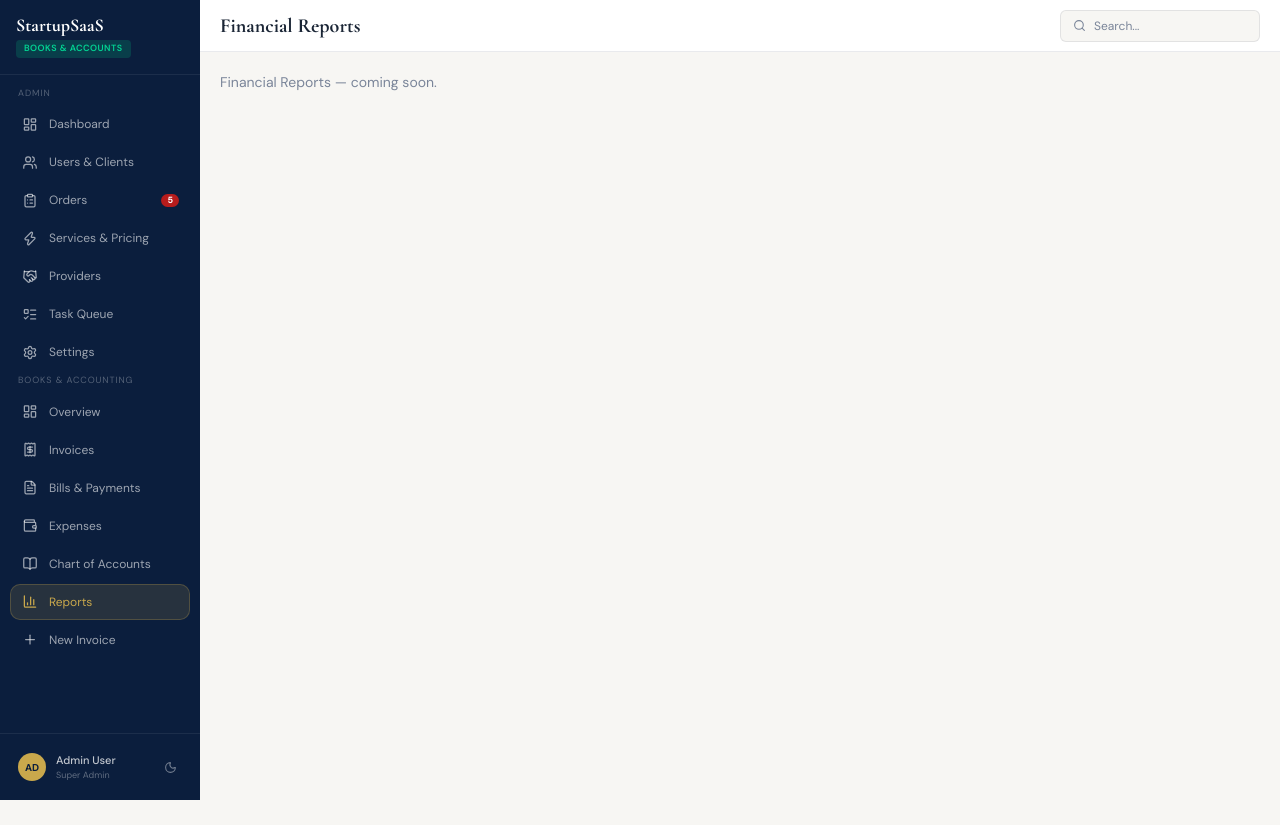
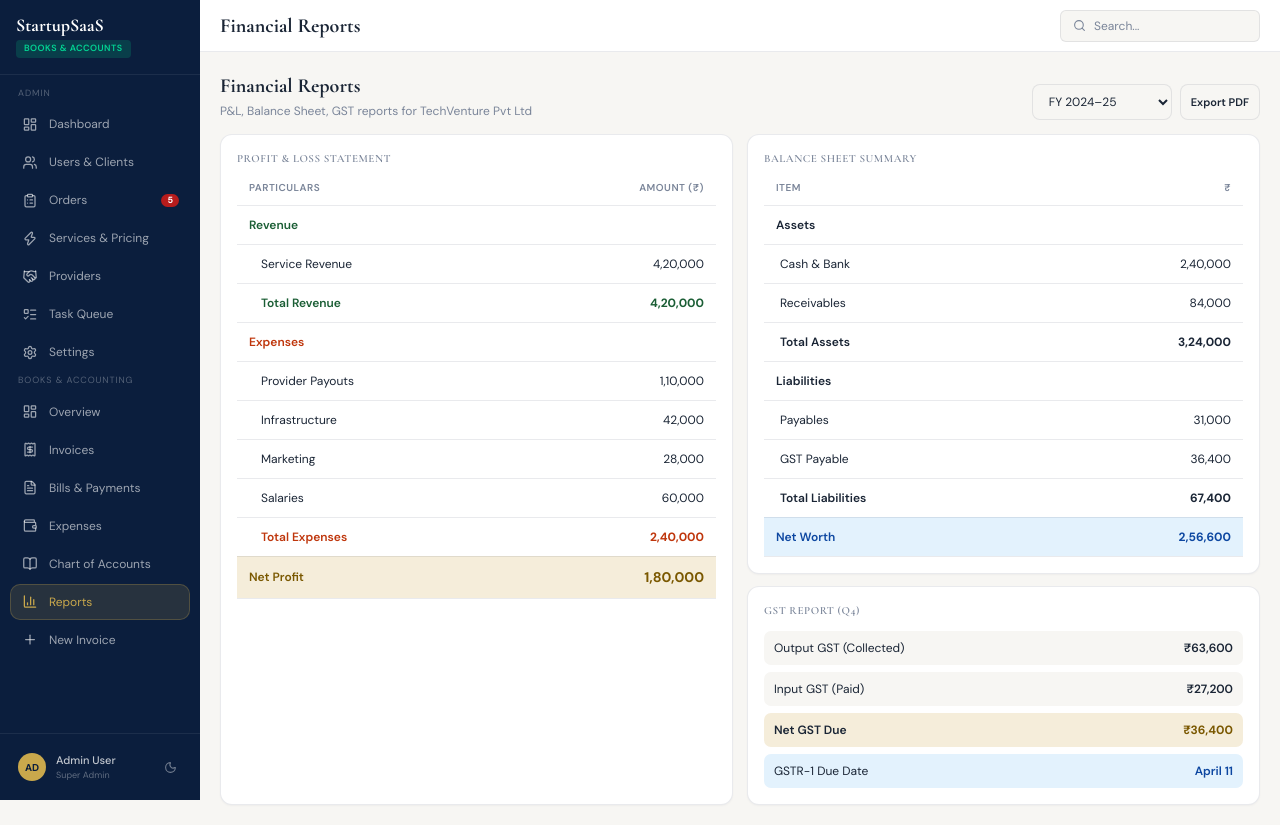
Before and after one commit to rabiya2511/dios-admin, a React (Vite) app: page /books/reports in a window 1280 px wide. Before the commit the page ends 800 px from the top, so only its background shows below. Built offline with nearby package versions, Linux system fonts and the light colour scheme.

Commit message:
Build Financial Reports page; trim ledger mock data to match reference

```diff
--- a/src/pages/books/Reports.tsx
+++ b/src/pages/books/Reports.tsx
@@ -1,11 +1,149 @@
+import { useState } from 'react';
 import { Topbar } from '@/components/layout/Topbar';
+import { PageHeader } from '@/components/common/PageHeader';
+import { Card } from '@/components/common/Card';
+import { Button } from '@/components/common/Button';
+
+interface LineRowProps {
+  label: string;
+  value?: string;
+  indentClass?: string;
+  bold?: boolean;
+  textColor?: string;
+  rowBg?: string;
+  valueSize?: string;
+}
+
+function LineRow({ label, value, indentClass = '', bold = false, textColor = '', rowBg = '', valueSize = '' }: LineRowProps) {
+  return (
+    <tr className={rowBg}>
+      <td className={['border-b border-border-subtle px-3 py-2.5 text-[12px]', indentClass, bold ? 'font-semibold' : '', textColor].join(' ')}>
+        {label}
+      </td>
+      <td className={['border-b border-border-subtle px-3 py-2.5 text-right text-[12px]', bold ? 'font-bold' : '', textColor, valueSize].join(' ')}>
+        {value}
+      </td>
+    </tr>
+  );
+}
+
+function TableHead({ left, right }: { left: string; right: string }) {
+  return (
+    <thead>
+      <tr>
+        <th className="border-b border-border-subtle px-3 pb-2.5 text-left text-[10px] font-semibold uppercase tracking-wider text-text-muted">
+          {left}
+        </th>
+        <th className="border-b border-border-subtle px-3 pb-2.5 text-right text-[10px] font-semibold uppercase tracking-wider text-text-muted">
+          {right}
+        </th>
+      </tr>
+    </thead>
+  );
+}
 
 export default function Reports() {
+  const [fy, setFy] = useState('FY 2024–25');
+
   return (
     <div>
       <Topbar />
       <div className="p-5">
-        <p className="text-sm text-text-muted">Financial Reports — coming soon.</p>
+        <PageHeader
+          title="Financial Reports"
+          subtitle="P&L, Balance Sheet, GST reports for TechVenture Pvt Ltd"
+          action={
+            <div className="flex gap-2">
+              <select
+                value={fy}
+                onChange={(e) => setFy(e.target.value)}
+                className="w-[140px] rounded-lg border border-border-subtle bg-canvas px-3 py-2 text-[12px] text-text-primary outline-none focus:border-gold"
+              >
+                <option>FY 2024–25</option>
+                <option>FY 2023–24</option>
+              </select>
+              <Button variant="secondary" size="sm">
+                Export PDF
+              </Button>
+            </div>
+          }
+        />
+
+        <div className="grid grid-cols-1 gap-3.5 xl:grid-cols-2">
+          <Card>
+            <h3 className="mb-3 text-[11px] font-semibold uppercase tracking-wider text-text-muted">
+              Profit &amp; Loss Statement
+            </h3>
+            <table className="w-full table-fixed border-collapse">
+              <TableHead left="Particulars" right="Amount (₹)" />
+              <tbody>
+                <LineRow label="Revenue" bold textColor="text-success" />
+                <LineRow label="Service Revenue" value="4,20,000" indentClass="pl-6" />
+                <LineRow label="Total Revenue" value="4,20,000" indentClass="pl-6" bold textColor="text-success" />
+                <LineRow label="Expenses" bold textColor="text-warning" />
+                <LineRow label="Provider Payouts" value="1,10,000" indentClass="pl-6" />
+                <LineRow label="Infrastructure" value="42,000" indentClass="pl-6" />
+                <LineRow label="Marketing" value="28,000" indentClass="pl-6" />
+                <LineRow label="Salaries" value="60,000" indentClass="pl-6" />
+                <LineRow label="Total Expenses" value="2,40,000" indentClass="pl-6" bold textColor="text-warning" />
+                <LineRow
+                  label="Net Profit"
+                  value="1,80,000"
+                  bold
+                  rowBg="bg-gold-tint"
+                  textColor="text-[#7A5800]"
+                  valueSize="text-[14px]"
+                />
+              </tbody>
+            </table>
+          </Card>
+
+          <div className="flex flex-col gap-3">
+            <Card>
+              <h3 className="mb-3 text-[11px] font-semibold uppercase tracking-wider text-text-muted">
+                Balance Sheet Summary
+              </h3>
+              <table className="w-full table-fixed border-collapse">
+                <TableHead left="Item" right="₹" />
+                <tbody>
+                  <LineRow label="Assets" bold />
+                  <LineRow label="Cash & Bank" value="2,40,000" indentClass="pl-4" />
+                  <LineRow label="Receivables" value="84,000" indentClass="pl-4" />
+                  <LineRow label="Total Assets" value="3,24,000" indentClass="pl-4" bold />
+                  <LineRow label="Liabilities" bold />
+                  <LineRow label="Payables" value="31,000" indentClass="pl-4" />
+                  <LineRow label="GST Payable" value="36,400" indentClass="pl-4" />
+                  <LineRow label="Total Liabilities" value="67,400" indentClass="pl-4" bold />
+                  <LineRow label="Net Worth" value="2,56,600" bold rowBg="bg-info-bg" textColor="text-info" />
+                </tbody>
+              </table>
+            </Card>
+
+            <Card>
+              <h3 className="mb-3 text-[11px] font-semibold uppercase tracking-wider text-text-muted">
+                GST Report (Q4)
+              </h3>
+              <div className="flex flex-col gap-[7px]">
+                <div className="flex items-center justify-between rounded-[7px] bg-canvas px-2.5 py-2 text-[12px]">
+                  <span>Output GST (Collected)</span>
+                  <span className="font-semibold">₹63,600</span>
+                </div>
+                <div className="flex items-center justify-between rounded-[7px] bg-canvas px-2.5 py-2 text-[12px]">
+                  <span>Input GST (Paid)</span>
+                  <span className="font-semibold">₹27,200</span>
+                </div>
+                <div className="flex items-center justify-between rounded-[7px] bg-gold-tint px-2.5 py-2 text-[12px]">
+                  <span className="font-semibold">Net GST Due</span>
+                  <span className="font-bold text-[#7A5800]">₹36,400</span>
+                </div>
+                <div className="flex items-center justify-between rounded-[7px] bg-info-bg px-2.5 py-2 text-[12px]">
+                  <span>GSTR-1 Due Date</span>
+                  <span className="font-semibold text-info">April 11</span>
+                </div>
+              </div>
+            </Card>
+          </div>
+        </div>
       </div>
     </div>
   );
```
Also changed, not shown: src/constants/mockData.ts (line endings or trailing spaces).
